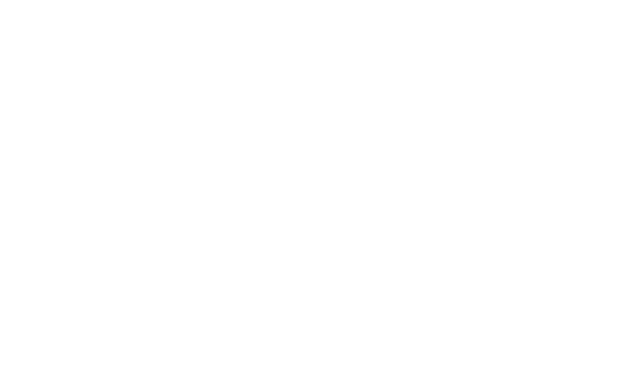
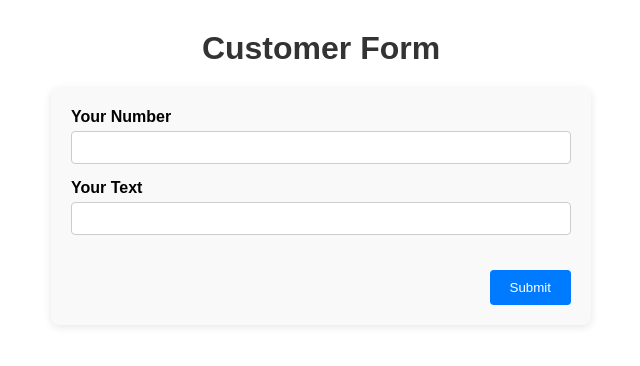
Before and after one commit to c-w-schwind/Aufgabe-Christian, a React (Create React App) app: page / in a window 1280 px wide. Shown: the top 366 px of the page, without its empty margins (319-959 px from the left). Built offline with nearby package versions, Linux system fonts and the light colour scheme.

Commit message:
feat: add CustomerForm component; handle basic input and submit; apply initial styling

```diff
--- a/src/App.css
+++ b/src/App.css
@@ -1 +1,9 @@
-.App {}
+.App {
+    text-align: center;
+    font-family: Arial, sans-serif;
+}
+
+.app-header {
+    margin-top: 30px;
+    color: #333;
+}
--- a/src/App.tsx
+++ b/src/App.tsx
@@ -1,10 +1,12 @@
+import './App.css';
 import React from 'react';
-import './App.css';
+import CustomerForm from "./components/CustomerForm/CustomerForm";
 
 function App() {
     return (
         <div className="App">
-
+            <h1 className="app-header">Customer Form</h1>
+            <CustomerForm/>
         </div>
     );
 }
--- /dev/null
+++ b/src/components/CustomerForm/CustomerForm.css
@@ -0,0 +1,45 @@
+.customer-form {
+    max-width: 500px;
+    margin: 20px auto;
+    padding: 20px;
+    background-color: #f9f9f9;
+    border-radius: 8px;
+    box-shadow: 0 2px 8px rgba(0, 0, 0, 0.1);
+}
+
+.form-field {
+    margin-bottom: 15px;
+}
+
+.form-label {
+    display: block;
+    margin-bottom: 5px;
+    font-weight: bold;
+    text-align: start;
+}
+
+.form-input {
+    width: 100%;
+    padding: 8px 12px;
+    border: 1px solid #ccc;
+    border-radius: 4px;
+    box-sizing: border-box;
+}
+
+.submit-button-container {
+    padding-top: 20px;
+    text-align: end;
+}
+
+.submit-button {
+    padding: 10px 20px;
+    background-color: #007bff;
+    color: #fff;
+    border: none;
+    border-radius: 4px;
+    cursor: pointer;
+}
+
+.submit-button:hover {
+    background-color: #0056b3;
+}
--- /dev/null
+++ b/src/components/CustomerForm/CustomerForm.tsx
@@ -0,0 +1,57 @@
+import "./CustomerForm.css";
+import React, {ChangeEvent, FormEvent, useState} from "react";
+
+interface FormData {
+    numberInput: number | null;
+    textInput: string;
+}
+
+const CustomerForm: React.FC = () => {
+    const [formData, setFormData] = useState<FormData>({numberInput: null, textInput: ""});
+
+    const handleChange = (e: ChangeEvent<HTMLInputElement>) => {
+        const {name, value} = e.target;
+        setFormData(prev => ({
+            ...prev,
+            [name]: name === "numberInput" ? Number(value) : value
+        }));
+    };
+
+    const handleSubmit = (e: FormEvent) => {
+        e.preventDefault();
+        console.log("Submitted data: ", formData);
+        setFormData({numberInput: null, textInput: ""});
+    };
+
+    return (
+        <form onSubmit={handleSubmit} className="customer-form">
+            <div className="form-field">
+                <label htmlFor="numberInput" className="form-label">Your Number</label>
+                <input
+                    type="number"
+                    id="numberInput"
+                    name="numberInput"
+                    className="form-input"
+                    value={formData.numberInput === null ? "" : formData.numberInput}
+                    onChange={handleChange}
+                />
+            </div>
+            <div className="form-field">
+                <label htmlFor="textInput" className="form-label">Your Text</label>
+                <input
+                    type="text"
+                    id="textInput"
+                    name="textInput"
+                    className="form-input"
+                    value={formData.textInput}
+                    onChange={handleChange}
+                />
+            </div>
+            <div className="submit-button-container">
+                <button type="submit" className="submit-button">Submit</button>
+            </div>
+        </form>
+    );
+};
+
+export default CustomerForm;
```
